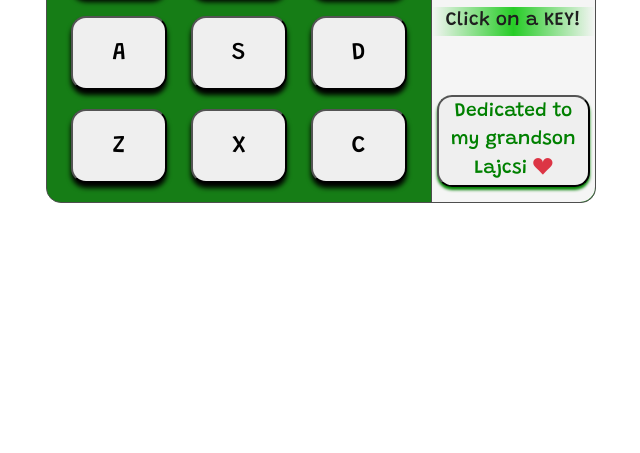
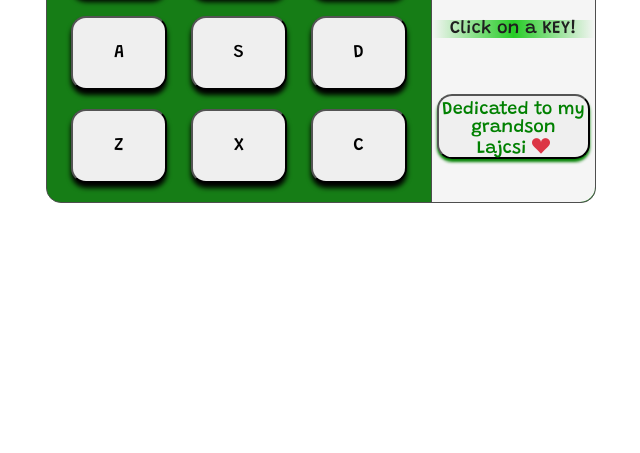
Before and after one commit to mluighy/drum-machine, a React app: page / in a window 1280 px wide. Shown: the part 347-800 px from the top of the page, without its empty margins (319-959 px from the left). Built offline with nearby package versions, Linux system fonts and the light colour scheme.

Commit message:
font size changed

```diff
--- a/src/dm.js
+++ b/src/dm.js
@@ -60,7 +60,7 @@ return (
     <div id="display">
       <div>Drum machine</div>
       <div>{genre}</div>
-      <button onClick={(e) => greet(e)}>Dedicated to my grandson Lajcsi <i className="bi bi-suit-heart-fill text-danger"></i>
+      <button onClick={(e) => greet(e)}>Dedicated to my grandson<br/>Lajcsi <i className="bi bi-suit-heart-fill text-danger"></i>
           <audio id="greet" src={"https://mluighy.github.io/Product-Landing-Page/lajcsi.mp3"}>
           </audio>
       </button>
--- a/src/index.css
+++ b/src/index.css
@@ -1,5 +1,8 @@
 * {
+  margin:0;
+  padding:0;
   box-sizing: border-box;
+  font: normal 18px 'Grandstander';
 }
 
 body {
@@ -45,7 +48,6 @@ code {
 
 .drum-pad {
   display: block;
-  font-size: 1.5rem;
   width: 100%;
   height: 100%;
   border-radius: 15px;
@@ -55,13 +57,12 @@ code {
 #display {
   display: flex;
   flex-direction: column;
-  justify-content: space-between;
+  justify-content: space-around;
   background-color: whitesmoke;
   border-top-right-radius: 15px;
   border-bottom-right-radius: 15px;
   border-left: 1px solid rgb(78, 78, 78);
   width: 30%;
-  font-size: 1.2rem;
 }
 
 #display div {
@@ -83,4 +84,5 @@ code {
   margin: 0px 5px 15px 5px;
   border-radius: 15px;
   box-shadow: 0 3px 3px 0;
+  padding-top: 5px;
 }
```
